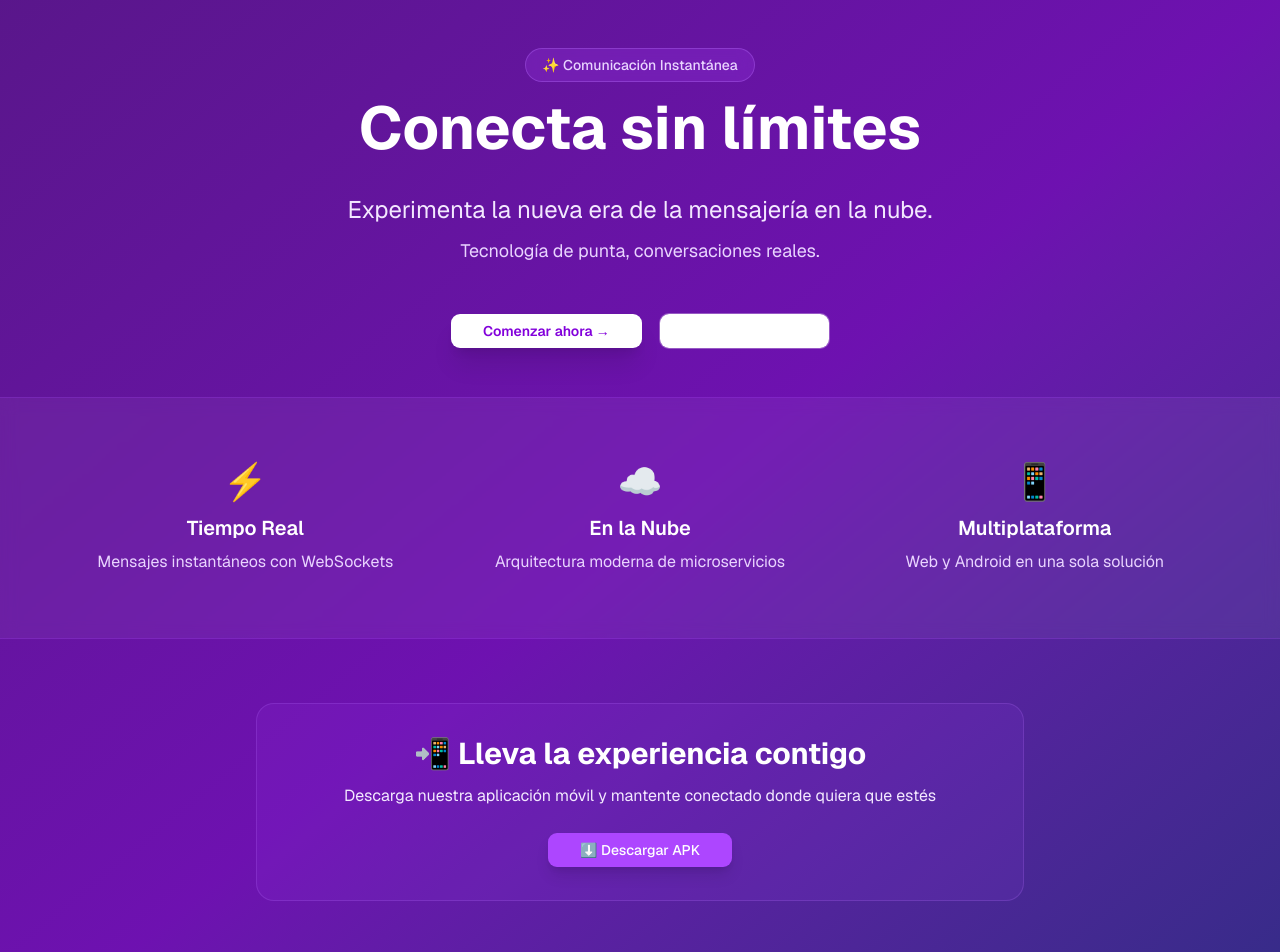
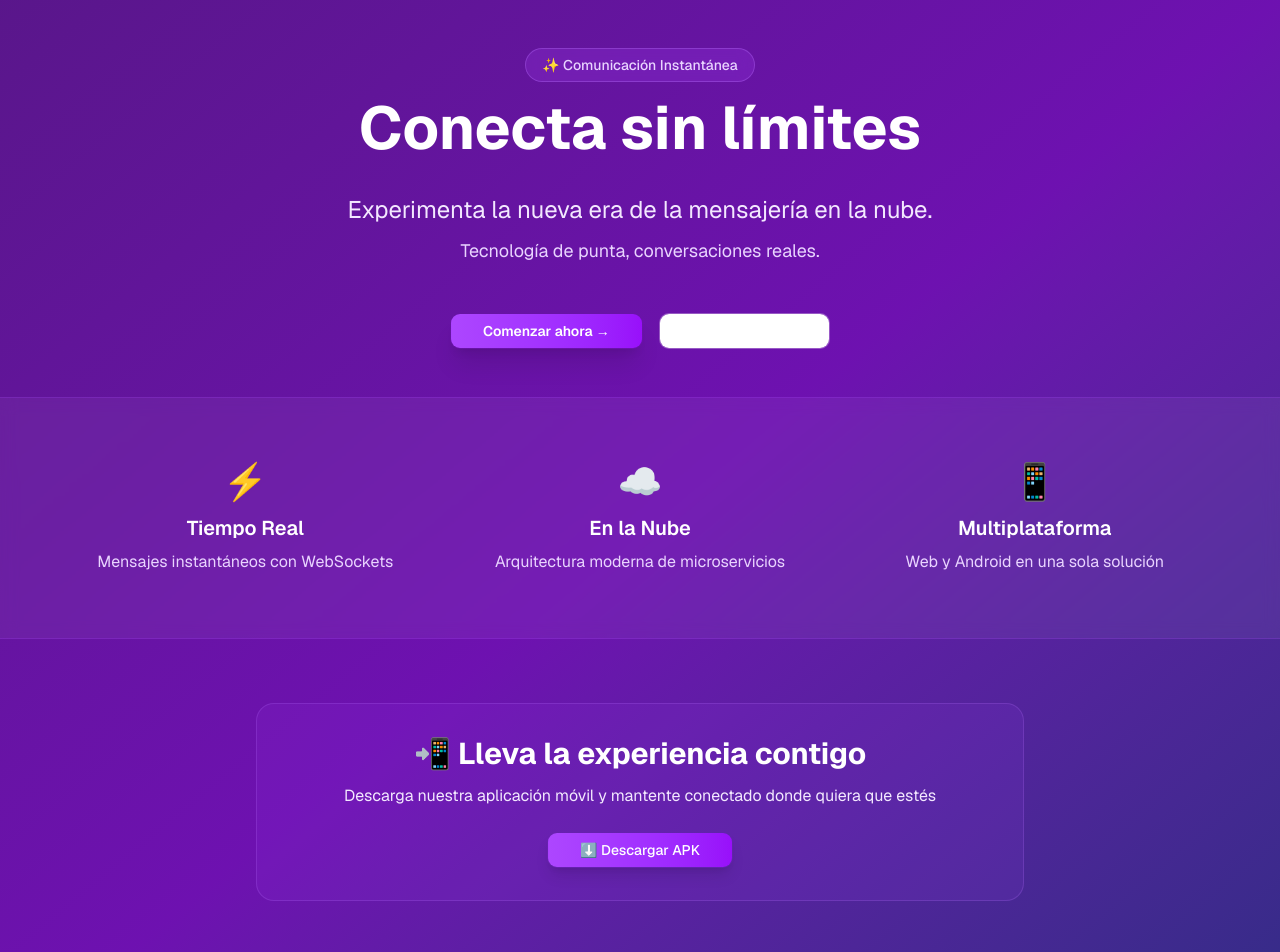
Before and after one commit to JoseOlvera2404/Chat, a Next.js app in the folder frontend/: page / in a window 1280 px wide. Shown: the top 952 px of the page. Built offline with nearby package versions, Linux system fonts and the light colour scheme; no server answers.

Commit message:
ColocamosFondoquemueve

```diff
--- a/frontend/app/page.tsx
+++ b/frontend/app/page.tsx
@@ -25,8 +25,9 @@ export default function Home() {
 
           <div className="flex justify-center gap-4 flex-wrap pt-4">
             <Link href="/register">
-              <Button size="lg" className="bg-white text-purple-700 hover:bg-purple-50 shadow-xl font-semibold px-8">
-                Comenzar ahora →
+              <Button size="lg" className="relative overflow-hidden bg-gradient-to-r from-purple-500 to-purple-600 hover:from-purple-600 hover:to-purple-700 text-white shadow-xl font-semibold px-8 transition-all duration-300 group">
+                <span className="relative z-10">Comenzar ahora →</span>
+                <span className="absolute inset-0 bg-gradient-to-r from-purple-400 via-purple-500 to-purple-600 translate-x-[-100%] group-hover:translate-x-[100%] transition-transform duration-500"></span>
               </Button>
             </Link>
             <Link href="/login">
@@ -72,8 +73,9 @@ export default function Home() {
               Descarga nuestra aplicación móvil y mantente conectado donde quiera que estés
             </p>
             <a href="/downloads/ChatApp.apk" download>
-              <Button size="lg" className="bg-purple-500 hover:bg-purple-400 text-white shadow-lg px-8">
-                ⬇️ Descargar APK
+              <Button size="lg" className="relative overflow-hidden bg-gradient-to-r from-purple-500 to-purple-600 hover:from-purple-600 hover:to-purple-700 text-white shadow-lg px-8 transition-all duration-300 group">
+                <span className="relative z-10">⬇️ Descargar APK</span>
+                <span className="absolute inset-0 bg-gradient-to-r from-purple-400 via-purple-500 to-purple-600 translate-x-[-100%] group-hover:translate-x-[100%] transition-transform duration-500"></span>
               </Button>
             </a>
           </div>
```
